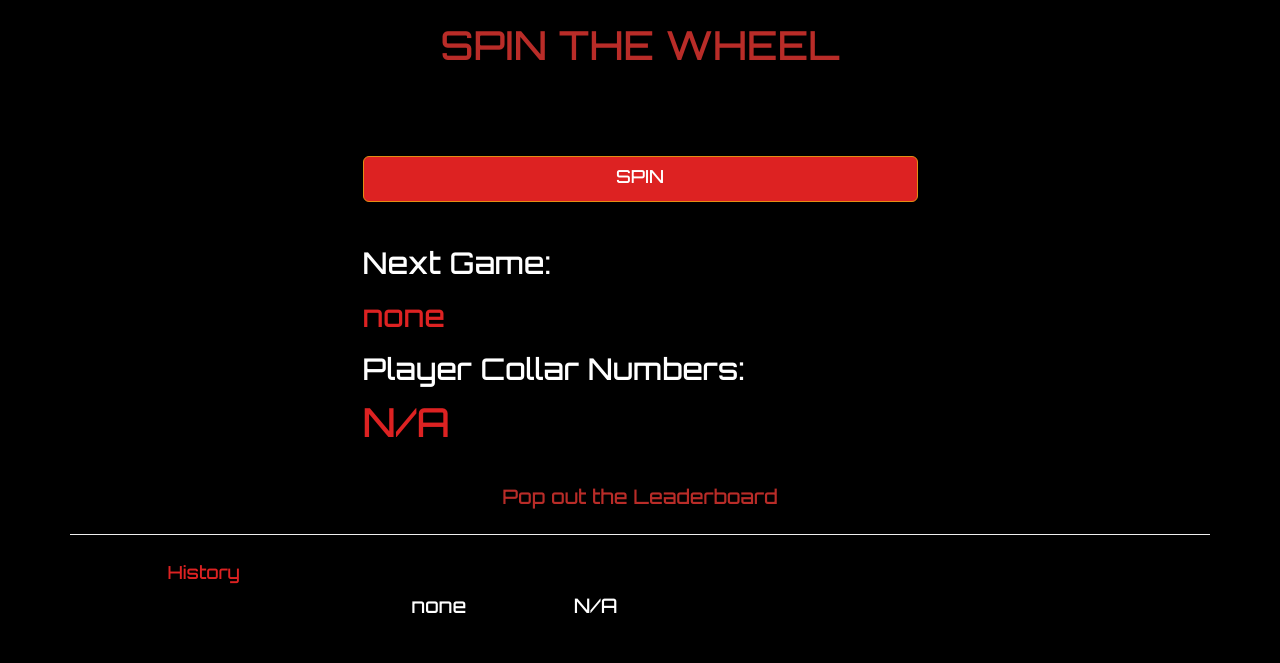
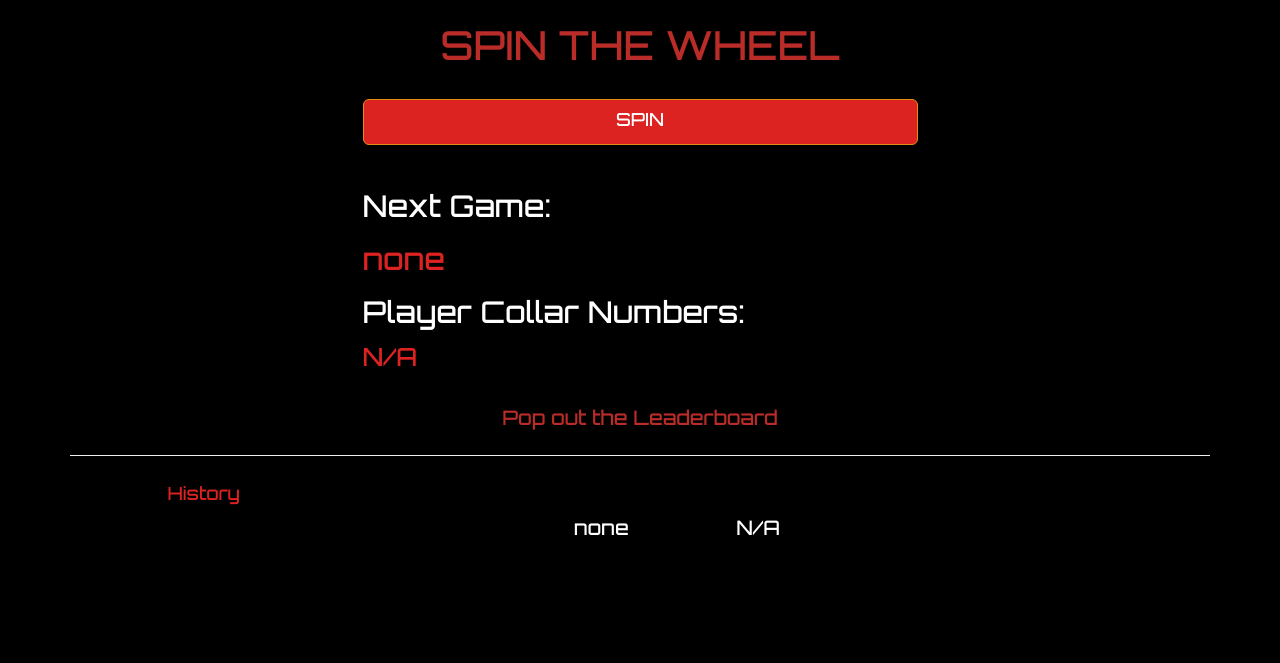
Before and after one commit to roguesignal/battleroyalewheel, a Flask app: page /spin in a window 1280 px wide. Shown: the part 141-804 px from the top of the page. After the commit the page ends 676 px from the top, so only its background shows below. Run offline with Flask 2, Linux system fonts and the light colour scheme; data that the repository does not hold is empty; some libraries are stand-ins or nearby versions.

Commit message:
layout fixes

```diff
--- a/templates/spin.html
+++ b/templates/spin.html
@@ -2,7 +2,7 @@
 {% import "form_helper.html" as flp %}
 {% block menu_custom_body %}
 <h3 class="alcenter text-danger">SPIN THE WHEEL</h3>
-<br><br><br>
+<br>
 <div class="row">
     <div class="col-sm-6 col-sm-offset-3">
         <form action="/spin" method="POST">
@@ -17,11 +17,12 @@
         {% if spinerror %}
             <h2 style="color:Orange;">WAIT UP! Not enough free players.</h2>
         {% endif %}
-        <h2>Next Game:</h2><h2  style="color:#d22;"> {{ history[0]['game']}}</h2>
+        <h2>Next Game:</h2>
+        <h2 style="color:#d22;"> {{ history[0]['game']}}</h2>
         <h2>Player Collar Numbers:</h2>
         <div class="row">
             {% for c in history[0]['collars'] %}
-            <div class="col-sm-2" style="font-size:200%; color:#d22;">
+            <div class="col-sm-4" style="font-size:125%; color:#d22;">
                 {{ c }}
             </div>
             {% endfor %}
@@ -40,7 +41,7 @@
         <h4 style="color:#d22;">History</h4>
         {% for h in history %}
         <div class="row">
-            <div class="col-sm-3">
+            <div class="col-sm-5">
                 {{ h['timestamp'] }}
             </div>
             <div class="col-sm-2">
```
